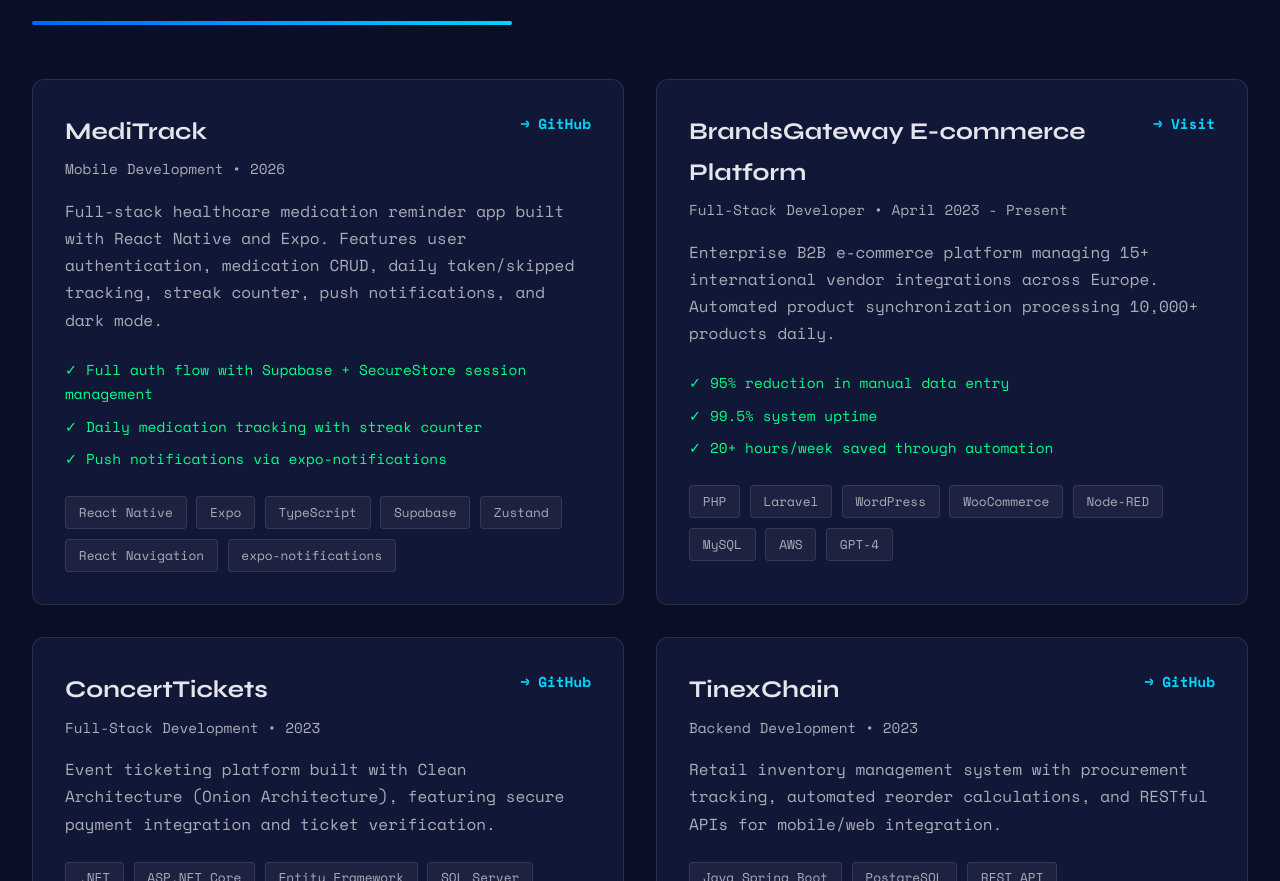
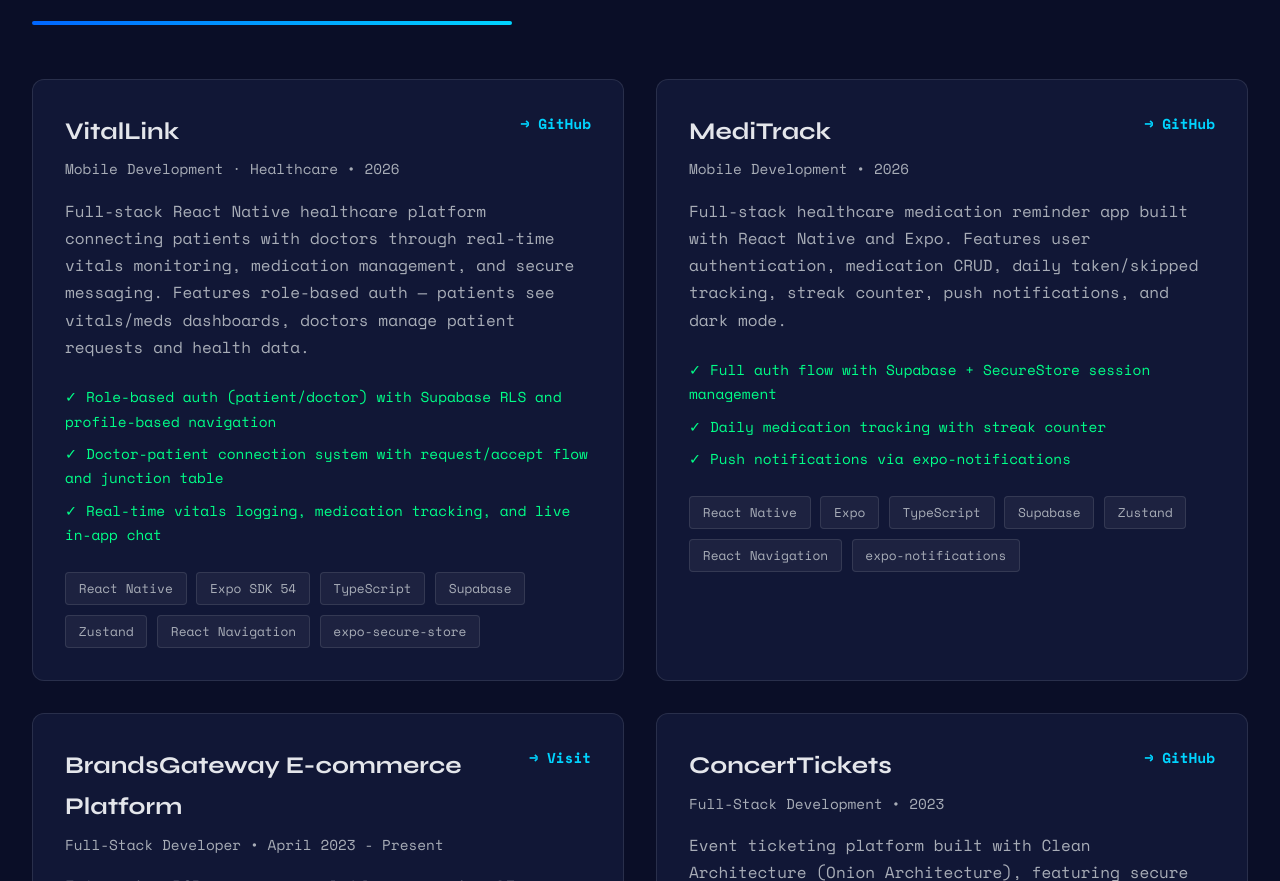
Before and after one commit to GligorcoGligorov/GligorcoGligorovPortfolio, a React (Create React App) app: page / in a window 1280 px wide. Shown: the part 3309-4190 px from the top of the page. Built offline with nearby package versions, Linux system fonts and the light colour scheme; the HTML template or start-up script is replaced by a standard one.

Commit message:
VitalLink added

```diff
--- a/src/App.jsx
+++ b/src/App.jsx
@@ -47,6 +47,20 @@
   };
 
   const projects = [
+      {
+        title: "VitalLink",
+        role: "Mobile Development · Healthcare",
+        period: "2026",
+        description: "Full-stack React Native healthcare platform connecting patients with doctors through real-time vitals monitoring, medication management, and secure messaging. Features role-based auth — patients see vitals/meds dashboards, doctors manage patient requests and health data.",
+        tech: ["React Native", "Expo SDK 54", "TypeScript", "Supabase", "Zustand", "React Navigation", "expo-secure-store"],
+        achievements: [
+          "Role-based auth (patient/doctor) with Supabase RLS and profile-based navigation",
+          "Doctor-patient connection system with request/accept flow and junction table",
+          "Real-time vitals logging, medication tracking, and live in-app chat"
+        ],
+        link: "https://github.com/GligorcoGligorov/VitalLink",
+        github: true
+    },
     {
       title: "MediTrack",
       role: "Mobile Development",
```
Also changed, not shown: 1 other file (tests, documents, lock files or other folders).
